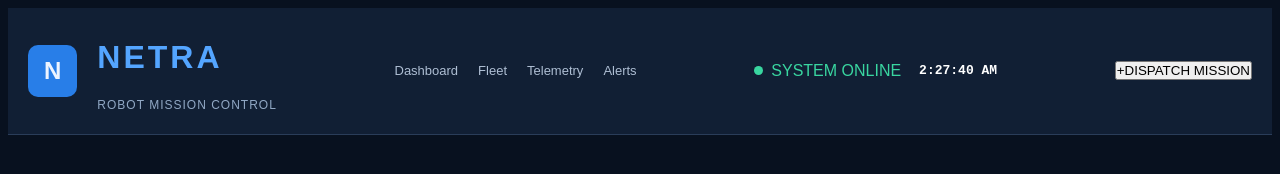
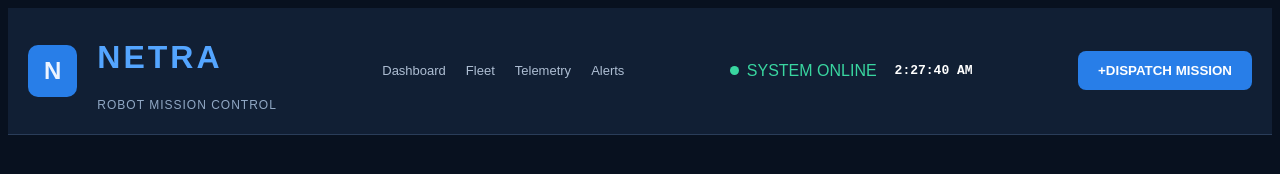
Before and after one commit to Shaik-Abdul-Alim/netra_project, a plain HTML site: page index.html in a window 1280 px wide. Drawn offline with Linux system fonts and the light colour scheme.

Commit message:
styled the dispatch button

```diff
--- a/style.css
+++ b/style.css
@@ -76,3 +76,15 @@ nav a:hover {
     margin-left: 10px;
     font-family: monospace;
 }
+#dispatch-open {
+    background-color: #287ee8;
+    color: white;
+    padding:12px 20px;
+    font-weight: bold;
+    cursor: pointer;
+    border-radius: 8px;
+    border: none;
+}
+#dispatch-open:hover {
+    background-color: #54a5ff;
+}
```
Also changed, not shown: index.html (+0 -1 lines).
